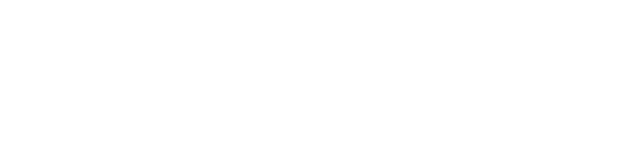
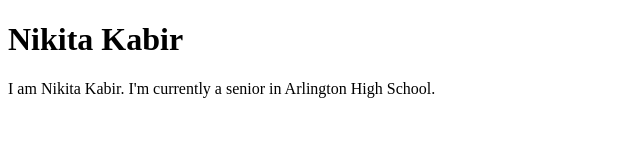
Before and after one commit to nikitakabir/nikitakabir.github.io, a plain HTML site: page index.html in a window 1280 px wide. Shown: the whole page, without its empty margins (0-640 px from the left). Drawn offline with Linux system fonts and the light colour scheme.

Commit message:
Update index.html
building webpage

```diff
--- a/index.html
+++ b/index.html
@@ -2,3 +2,6 @@
 
 
 </html>
+<body>
+<h1> Nikita Kabir </h1>
+<p> I am Nikita Kabir. I'm currently a senior in Arlington High School. <p>
```
